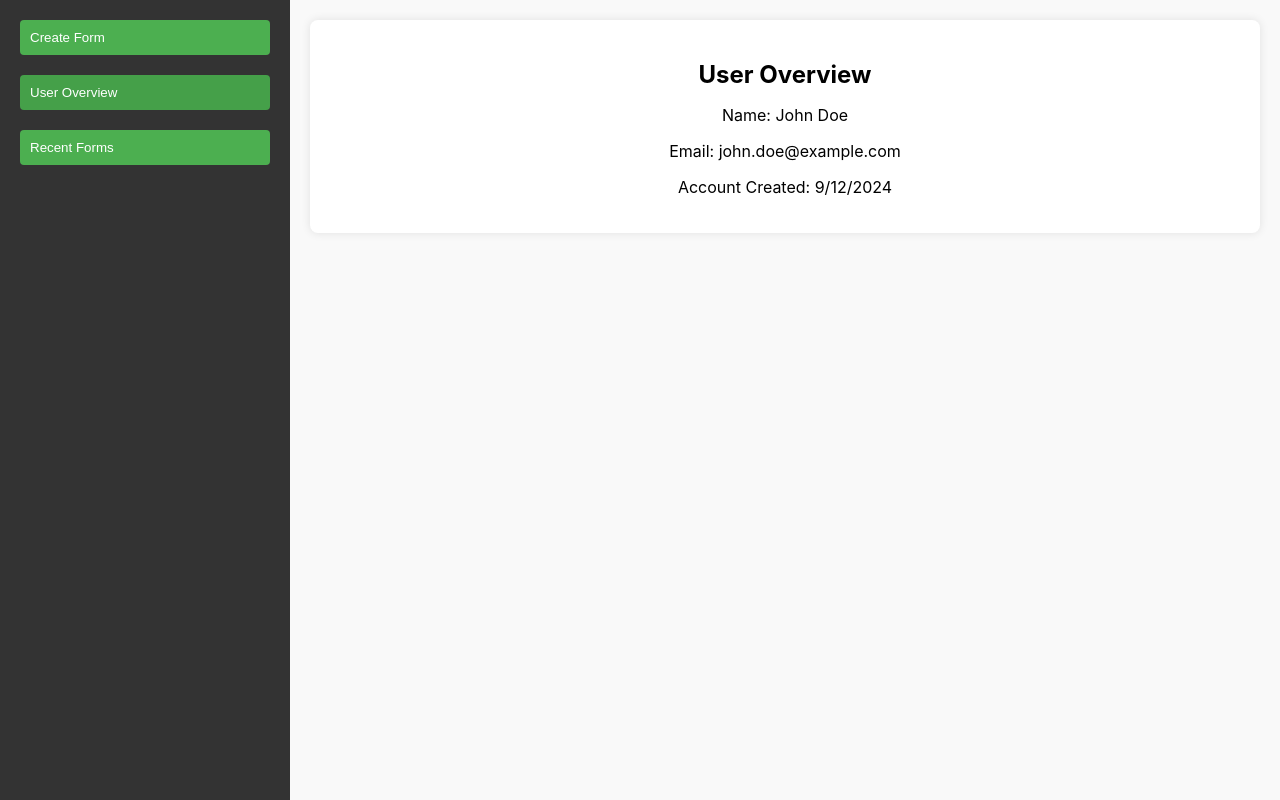
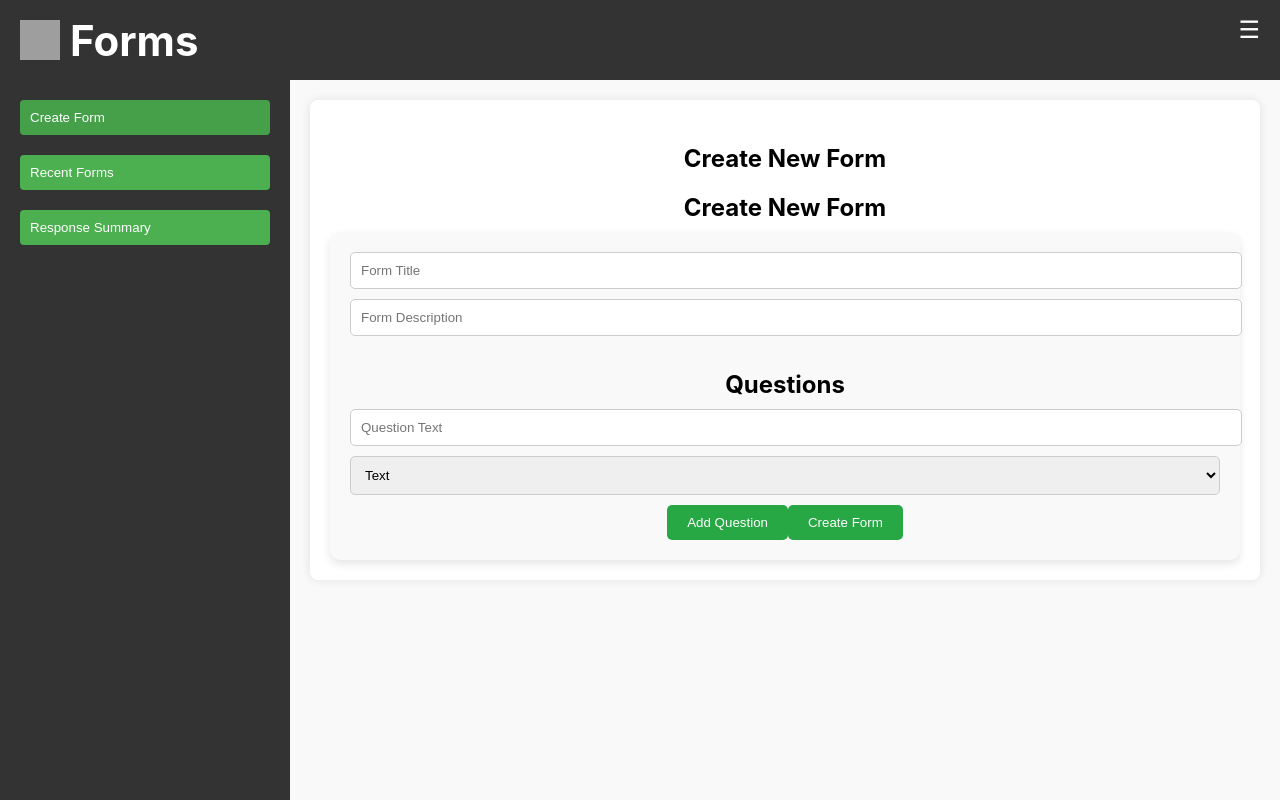
Before and after one commit to Vgangaswamy/google-forms-clone, a React (Create React App) app in the folder client/: page /home in a window 1280 px wide. Shown: the top 800 px of the page. Built offline with nearby package versions, Linux system fonts and the light colour scheme; sample sign-in values are in the browser's storage; grey boxes are pictures that could not be loaded.

Commit message:
formlist

```diff
--- a/client/src/App.js
+++ b/client/src/App.js
@@ -5,7 +5,7 @@ import SignIn from './components/SignIn';
 import CreateForm from './components/CreateForm';
 import FormList from './components/FormList';
 import Dashboard from './components/Dashboard';
-import Header from './components/Header'; // Import the Header component
+import Header from './components/Header';
 import './App.css';
 
 function App() {
@@ -46,7 +46,7 @@ function App() {
 // HomePage component that includes the Dashboard
 const HomePage = () => (
   <div>
-    <Dashboard/> {/* Add the Dashboard component */}
+    <Dashboard/>
   </div>
 );
 
--- a/client/src/components/Dashboard.js
+++ b/client/src/components/Dashboard.js
@@ -1,15 +1,10 @@
 import React, { useState } from 'react';
 import './Dashboard.css';
 import CreateForm from './CreateForm';
-import FormList from './components/FormList';
-
+import FormList from './FormList';  // Import FormList
 
 const Dashboard = () => {
   const [activeSection, setActiveSection] = useState('create-form'); // Default to create form
-
-  // Placeholder data for forms and responses
-  const recentForms = [{ _id: 1, title: 'Survey 1', description: 'A simple survey' }];
-  const responseSummary = [{ formId: 1, formTitle: 'Survey 1', responseCount: 10 }];
 
   return (
     <div className="dashboard-container">
@@ -39,37 +34,15 @@ const Dashboard = () => {
       <div className="content">
         {activeSection === 'forms' && (
           <div className="content-section recent-forms">
-            <h3>Recent Forms</h3>
-            <ul>
-              {recentForms.length > 0 ? (
-                recentForms.map(form => (
-                  <li key={form._id}>
-                    <h4>{form.title}</h4>
-                    <p>{form.description}</p>
-                  </li>
-                ))
-              ) : (
-                <p>No recent forms available.</p>
-              )}
-            </ul>
+            <FormList /> {/* Render the FormList component */}
           </div>
         )}
 
         {activeSection === 'responses' && (
           <div className="content-section response-summary">
             <h3>Response Summary</h3>
-            <ul>
-              {responseSummary.length > 0 ? (
-                responseSummary.map(summary => (
-                  <li key={summary.formId}>
-                    <h4>{summary.formTitle}</h4>
-                    <p>Total Responses: {summary.responseCount}</p>
-                  </li>
-                ))
-              ) : (
-                <p>No response data available.</p>
-              )}
-            </ul>
+            {/* Render response summary */}
+            <p>No response data available.</p>
           </div>
         )}
 
--- /dev/null
+++ b/client/src/components/FormList.css
@@ -0,0 +1,30 @@
+/* FormList.css */
+
+.form-list {
+    margin: 20px 0;
+    padding: 0;
+    list-style-type: none;
+  }
+
+  .form-list h3 {
+    font-size: 24px;
+    margin-bottom: 10px;
+  }
+
+  .form-list li {
+    background-color: #f9f9f9;
+    border-radius: 8px;
+    margin-bottom: 15px;
+    padding: 15px;
+    box-shadow: 0 0 10px rgba(0, 0, 0, 0.1);
+  }
+
+  .form-list h4 {
+    font-size: 20px;
+    margin-bottom: 5px;
+  }
+
+  .form-list p {
+    font-size: 16px;
+    color: #555;
+  }
--- a/client/src/components/FormList.js
+++ b/client/src/components/FormList.js
@@ -1,5 +1,6 @@
 import React, { useEffect, useState } from 'react';
 import axios from 'axios';
+import './FormList.css';
 
 const FormList = () => {
   const [forms, setForms] = useState([]);
@@ -19,24 +20,19 @@ const FormList = () => {
 
   return (
     <div>
-      <h2>Available Forms</h2>
-      {forms.length > 0 ? (
-        <ul>
-          {forms.map((form) => (
+      <h3>Recent Forms</h3>
+      <ul>
+        {forms.length > 0 ? (
+          forms.map((form) => (
             <li key={form._id}>
-              <h3>{form.title}</h3>
+              <h4>{form.title}</h4>
               <p>{form.description}</p>
-              <ul>
-                {form.questions.map((question, index) => (
-                  <li key={index}>{question.questionText}</li>
-                ))}
-              </ul>
             </li>
-          ))}
-        </ul>
-      ) : (
-        <p>No forms available</p>
-      )}
+          ))
+        ) : (
+          <p>No recent forms available.</p>
+        )}
+      </ul>
     </div>
   );
 };
--- a/client/src/components/Header.js
+++ b/client/src/components/Header.js
@@ -1,64 +1,45 @@
 import React, { useState } from 'react';
-import './Dashboard.css';
-import CreateForm from './CreateForm';
-import FormList from './FormList';
+import './Header.css';
+import logoImg from './image2.png'; // Importing the image
 
-const Dashboard = () => {
-  const [activeSection, setActiveSection] = useState('overview'); // Tracks the active content section
 
-  // Placeholder data for user, forms, and responses
-  const user = { name: 'John Doe', email: 'john.doe@example.com', createdAt: new Date() };
+const Header = () => {
+  const [isMenuOpen, setIsMenuOpen] = useState(false);
+
+  const toggleMenu = () => {
+    setIsMenuOpen(!isMenuOpen);
+  };
+
+  const handleSignOut = () => {
+    localStorage.removeItem('token');
+    window.location.href = '/signin';
+  };
 
   return (
-    <div className="dashboard-container">
-      {/* Sidebar */}
-      <div className="sidebar">
-        <button
-          className={activeSection === 'create-form' ? 'active' : ''}
-          onClick={() => setActiveSection('create-form')}
-        >
-          Create Form
-        </button>
-        <button
-          className={activeSection === 'overview' ? 'active' : ''}
-          onClick={() => setActiveSection('overview')}
-        >
-          User Overview
-        </button>
-        <button
-          className={activeSection === 'forms' ? 'active' : ''}
-          onClick={() => setActiveSection('forms')}
-        >
-          Recent Forms
-        </button>
+    <header className="header">
+      <div className="logo">
+        {/* Insert your image here */}
+        <img src={logoImg} alt="Logo" className="logo-img" /> {/* Using the imported image */}Forms
+      </div>
+      <div className="hamburger-menu" onClick={toggleMenu}>
+        ☰
       </div>
 
-      {/* Main content area */}
-      <div className="content">
-      {activeSection === 'create-form' && (
-          <div className="content-section">
-            <h3>Create New Form</h3>
-            <CreateForm /> {/* Render the CreateForm component when this section is active */}
+      {isMenuOpen && (
+        <div className="dropdown-menu">
+          <div className="user-profile">
+            <img src="/path-to-profile-pic.jpg" alt="User Profile" />
+            <span>John Doe</span>
           </div>
-        )}
-        {activeSection === 'overview' && (
-          <div className="content-section user-overview">
-            <h2>User Overview</h2>
-            <p>Name: {user.name}</p>
-            <p>Email: {user.email}</p>
-            <p>Account Created: {new Date(user.createdAt).toLocaleDateString()}</p>
-          </div>
-        )}
-
-        {activeSection === 'forms' && (
-          <div className="content-section recent-forms">
-            <h3>Recent Forms</h3>
-            <FormList />
-          </div>
-        )}
-      </div>
-    </div>
+          <ul>
+            <li>Profile</li>
+            <li>Settings</li>
+            <li onClick={handleSignOut}>Sign Out</li>
+          </ul>
+        </div>
+      )}
+    </header>
   );
 };
 
-export default Dashboard;
+export default Header;
```
